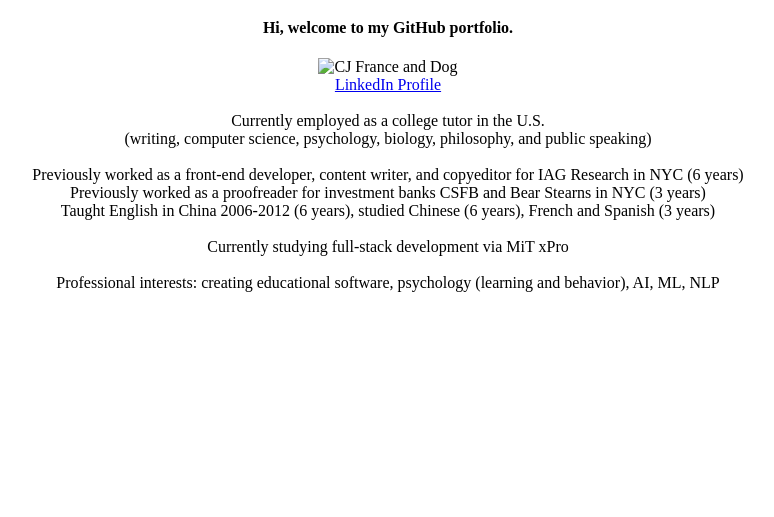
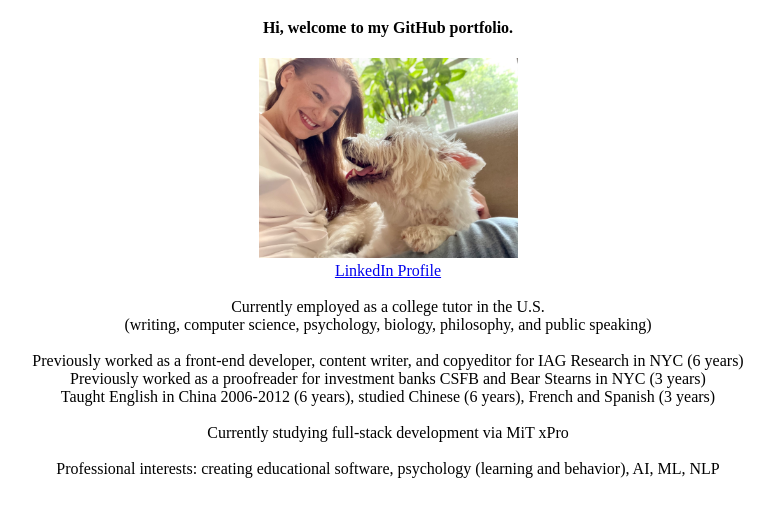
Before and after one commit to carolinefrance/carolinefrance.github.io, a plain HTML site: page index.html in a window 1280 px wide. Shown: the part 61-578 px from the top of the page, without its empty margins (252-1026 px from the left). Drawn offline with Linux system fonts and the light colour scheme.

Commit message:
Update index.html

```diff
--- a/index.html
+++ b/index.html
@@ -9,7 +9,7 @@
 
     <h1 align="center ">Caroline J. France</h1>
     <h4 align="center ">Hi, welcome to my GitHub portfolio.</h4>
-    <p align="center "> <img src="01.jpeg" alt="CJ France and Dog" width="259" height="200">
+    <p align="center "> <img src="01.jpg" alt="CJ France and Dog" width="259" height="200">
         <br><a href="https://www.linkedin.com/in/caroline-france-14a71152/">LinkedIn Profile</a>
         <br><br>Currently employed as a college tutor in the U.S.
         <br>(writing, computer science, psychology, biology, philosophy, and public speaking)
```
